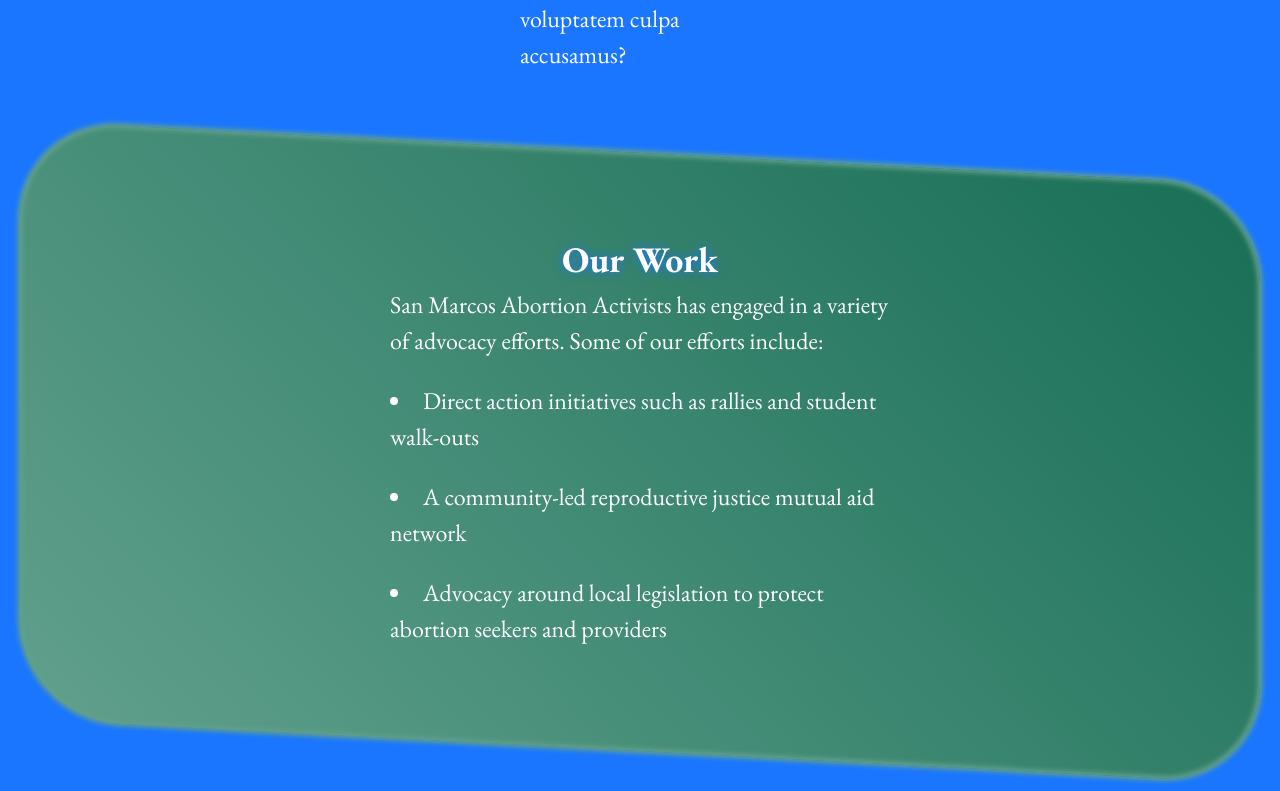
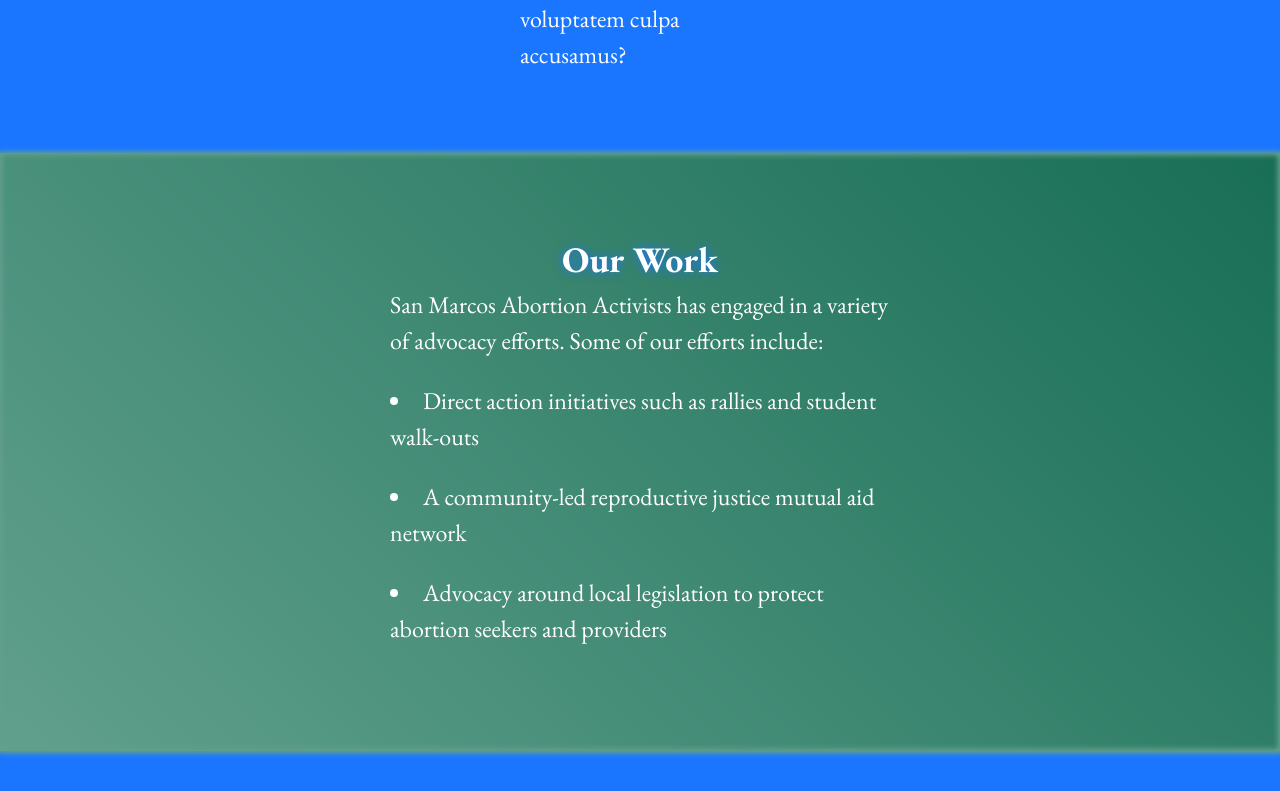
Before and after one commit to ChrisPitts/san-marcos-abortion-activists, a React (Vite) app: page /san-marcos-abortion-activists/about in a window 1280 px wide. Shown: the part 1675-2466 px from the top of the page. Built offline with nearby package versions, Linux system fonts and the light colour scheme.

Commit message:
changed section backgrounds to just be the gradient

```diff
--- a/src/css/App.scss
+++ b/src/css/App.scss
@@ -85,6 +85,9 @@ section {
 }
 
 section:nth-child(2n + 1) {
+
+	background: linear-gradient(45deg, $gradient-start, $neutral-color);
+	box-shadow: 0 0 5px 2.5px $gradient-start inset, 0 0 5px 2.5px $gradient-start;
 	color: $text-color;
 	margin: 40px 0;
 	padding: 80px 0;
@@ -96,27 +99,4 @@ section:nth-child(2n + 1) {
 		text-shadow: 0 0 10px $primary-color;
 	}
 
-	&::after {
-		background: linear-gradient(45deg, $gradient-start, $neutral-color);
-		border-radius: 100px;
-		box-shadow: 0 0 5px 2.5px $gradient-start inset, 0 0 5px 2.5px $gradient-start;
-		content: '';
-		inset: 0;
-		margin-inline: 20px;
-		position: absolute;
-		transform: skewY(-3deg);
-		z-index: -1;
-
-		@media screen and (max-width: 600px) {
-			transform: skewY(0deg);
-		}
-	}
-
-	&:nth-child(4n + 1)::after {
-		transform: skewY(3deg);
-
-		@media screen and (max-width: 600px) {
-			transform: skewY(0deg);
-		}
-	}
 }
```
